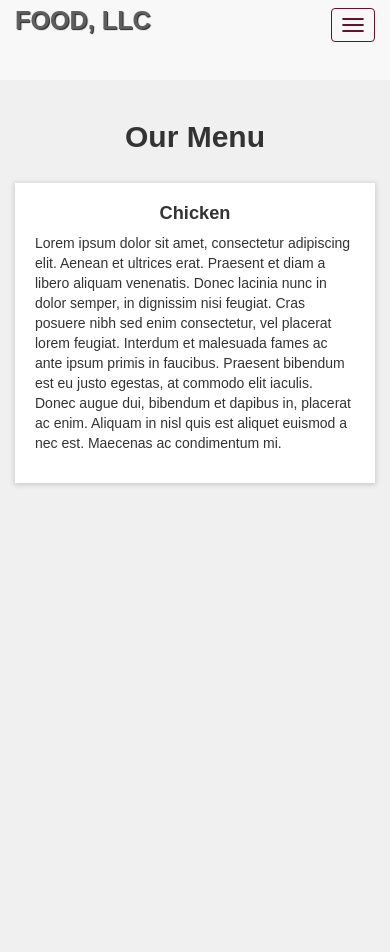
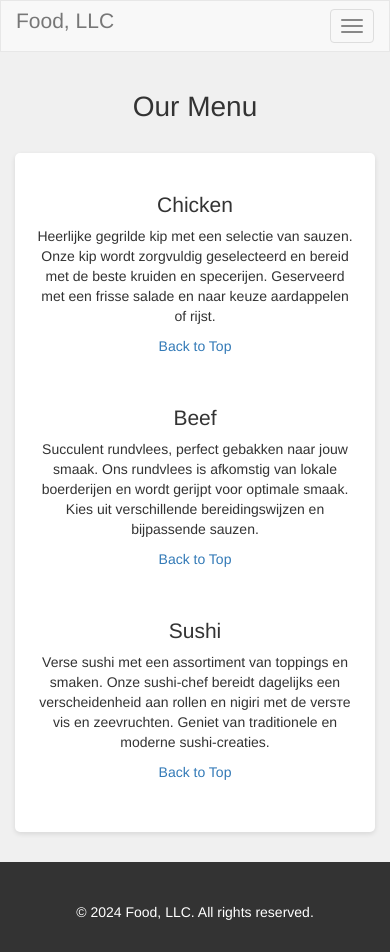
Before and after one commit to eyupmxexperts/module3, a plain HTML site: page index.html in a window 390 px wide. Before the commit the page ends 844 px from the top, so only its background shows below. Drawn offline with nearby package versions, Linux system fonts and the light colour scheme.

Commit message:
Finalize responsive design and add additional content

```diff
--- a/css/style.css
+++ b/css/style.css
@@ -1,69 +1,48 @@
 body {
-    font-family: 'Arial', sans-serif;
     background-color: #f0f0f0;
 }
 
 .navbar {
-    background-color: #f8f8f8;
-    border-radius: 0;
-    border: none;
+    margin-bottom: 20px;
 }
 
-.navbar-brand {
-    font-size: 1.8em;
-    color: #61122f;
-    text-transform: uppercase;
-    font-weight: bold;
-    text-shadow: 1px 1px 1px #222;
+.container {
+    margin-top: 20px;
 }
 
-#nav-list {
-    margin-top: 10px;
+h1, h2 {
+    color: #333;
 }
 
-#nav-list a {
-    color: #951C49;
-    text-align: center;
+#menu-items {
+    background-color: #ffffff;
+    padding: 20px;
+    border-radius: 5px;
+    box-shadow: 0 2px 5px rgba(0, 0, 0, 0.1);
 }
 
-#nav-list a:hover {
-    background: #E7E7E7;
+@media (max-width: 767px) {
+    .navbar-brand {
+        font-size: 1.5em;
+        padding: 10px 15px;
     }
 
-.navbar-header button.navbar-toggle, .navbar-header .icon-bar {
-    border: 1px solid #61122f;
+    #menu-items .col-xs-12 {
+        margin-bottom: 20px;
     }
 
-#page-heading {
-    font-weight: bold;
-    margin-bottom: 30px;
+    h1 {
+        font-size: 2em;
     }
 
-.menu-item-tile {
-    background-color: #fff;
-    margin-bottom: 30px;
-    padding: 20px;
-    box-shadow: 0 1px 5px 1px #cccccc;
+    h2 {
+        font-size: 1.5em;
+    }
 }
 
-.menu-item-tile h3 {
-    font-size: 1.3em;
-    font-weight: bold;
-    margin-top: 0;
+footer {
+    background-color: #333;
+    color: #fff;
+    padding: 20px 0;
+    margin-top: 30px;
 }
-
-/* MEDIA QUERIES */
-@media (max-width: 767px) {
-    .navbar-brand {
-        padding-top: 10px;
-        height: 80px;
-    }
-    .navbar-brand h1 {
-        padding-top: 10px;
-        font-size: 5vw;
-    }
-    .menu-item-tile {
-        width: 360px;
-        margin: 0 auto 15px;
-    }
-}
--- a/index.html
+++ b/index.html
@@ -8,21 +8,19 @@
     <link rel="stylesheet" href="css/style.css">
 </head>
 <body>
-    <header>
+    <div id="top"></div>
     <nav class="navbar navbar-default">
-            <div class="container">
+        <div class="container-fluid">
             <div class="navbar-header">
-                    <button type="button" class="navbar-toggle collapsed" data-toggle="collapse" data-target="#collapsable-nav" aria-expanded="false">
-                        <span class="sr-only">Toggle navigation</span>
+                <a class="navbar-brand" href="#">Food, LLC</a>
+                <button type="button" class="navbar-toggle collapsed" data-toggle="collapse" data-target="#navbar-collapse" aria-expanded="false">
                     <span class="icon-bar"></span>
                     <span class="icon-bar"></span>
                     <span class="icon-bar"></span>
                 </button>
-                    <a class="navbar-brand" href="#">Food, LLC</a>
             </div>
-
-                <div id="collapsable-nav" class="collapse navbar-collapse">
-                    <ul id="nav-list" class="nav navbar-nav navbar-right visible-xs">
+            <div class="collapse navbar-collapse" id="navbar-collapse">
+                <ul class="nav navbar-nav">
                     <li><a href="#chicken">Chicken</a></li>
                     <li><a href="#beef">Beef</a></li>
                     <li><a href="#sushi">Sushi</a></li>
@@ -30,30 +28,39 @@
             </div>
         </div>
     </nav>
-    </header>
 
-    <div id="main-content" class="container">
-        <h2 id="page-heading" class="text-center">Our Menu</h2>
-        <section class="row">
-            <div class="col-md-12 col-sm-12 col-xs-12">
-                <div class="menu-item-tile">
-                    <h3 class="text-center">Chicken</h3>
-                    <p>
-                        Lorem ipsum dolor sit amet, consectetur adipiscing elit. Aenean et ultrices erat.
-                        Praesent et diam a libero aliquam venenatis. Donec lacinia nunc in dolor semper,
-                        in dignissim nisi feugiat. Cras posuere nibh sed enim consectetur, vel placerat
-                        lorem feugiat. Interdum et malesuada fames ac ante ipsum primis in faucibus.
-                        Praesent bibendum est eu justo egestas, at commodo elit iaculis. Donec augue dui,
-                        bibendum et dapibus in, placerat ac enim. Aliquam in nisl quis est aliquet euismod
-                        a nec est. Maecenas ac condimentum mi.
-                    </p>
+    <div class="container">
+        <h1 class="text-center">Our Menu</h1>
+    </div>
+
+    <div class="container">
+        <section id="menu-items">
+            <div class="row">
+                <div class="col-xs-12 col-sm-6 col-md-4 text-center" id="chicken">
+                    <h2>Chicken</h2>
+                    <p>Heerlijke gegrilde kip met een selectie van sauzen. Onze kip wordt zorgvuldig geselecteerd en bereid met de beste kruiden en specerijen. Geserveerd met een frisse salade en naar keuze aardappelen of rijst.</p>
+                    <p><a href="#top">Back to Top</a></p>
+                </div>
+                <div class="col-xs-12 col-sm-6 col-md-4 text-center" id="beef">
+                    <h2>Beef</h2>
+                    <p>Succulent rundvlees, perfect gebakken naar jouw smaak. Ons rundvlees is afkomstig van lokale boerderijen en wordt gerijpt voor optimale smaak. Kies uit verschillende bereidingswijzen en bijpassende sauzen.</p>
+                    <p><a href="#top">Back to Top</a></p>
+                </div>
+                <div class="col-xs-12 col-sm-6 col-md-4 text-center" id="sushi">
+                    <h2>Sushi</h2>
+                    <p>Verse sushi met een assortiment van toppings en smaken. Onze sushi-chef bereidt dagelijks een verscheidenheid aan rollen en nigiri met de versте vis en zeevruchten. Geniet van traditionele en moderne sushi-creaties.</p>
+                    <p><a href="#top">Back to Top</a></p>
                 </div>
             </div>
         </section>
     </div>
 
-    <script src="js/jquery-2.1.4.min.js"></script>
+    <footer class="text-center">
+        <div class="container">
+            <p>&copy; 2024 Food, LLC. All rights reserved.</p>
+        </div>
+    </footer>
+
     <script src="js/bootstrap.min.js"></script>
-    <script src="js/script.js"></script>
 </body>
 </html>
```
Lines whose indentation alone changed are shown as unchanged.
